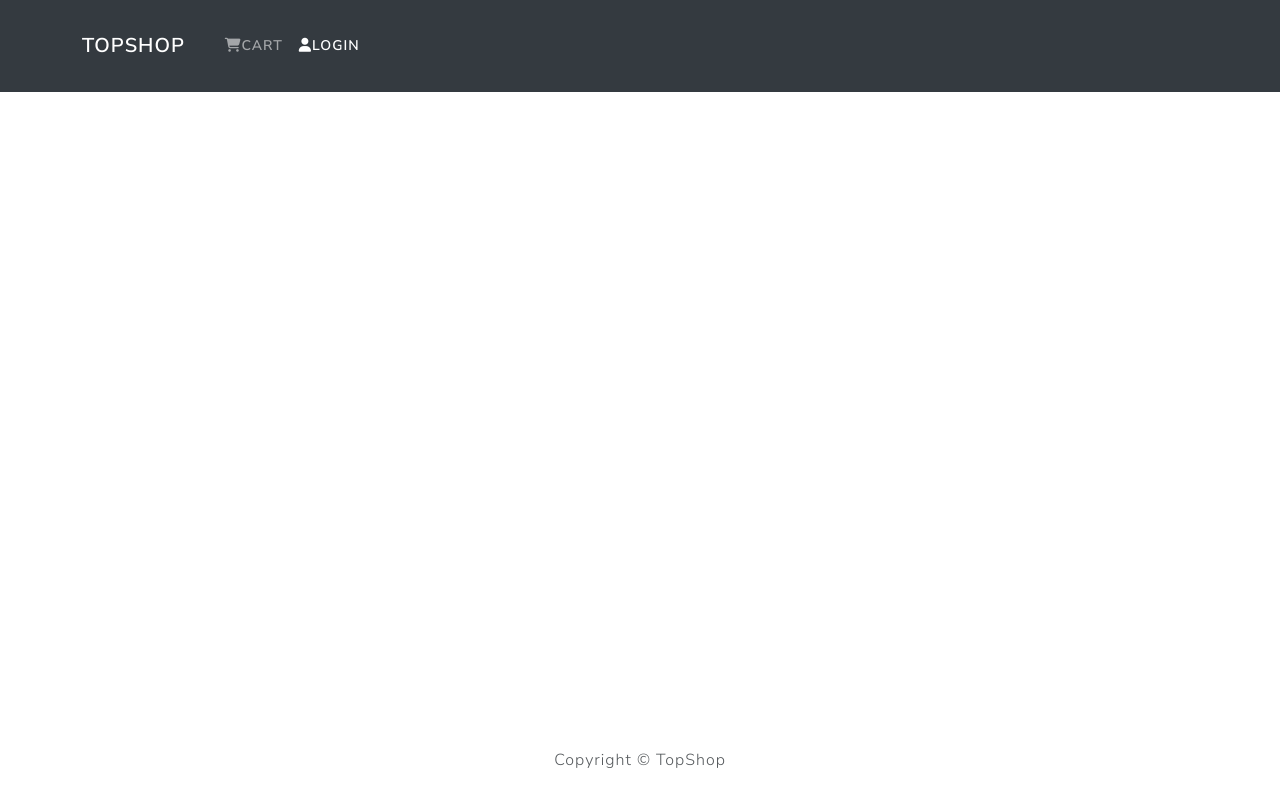
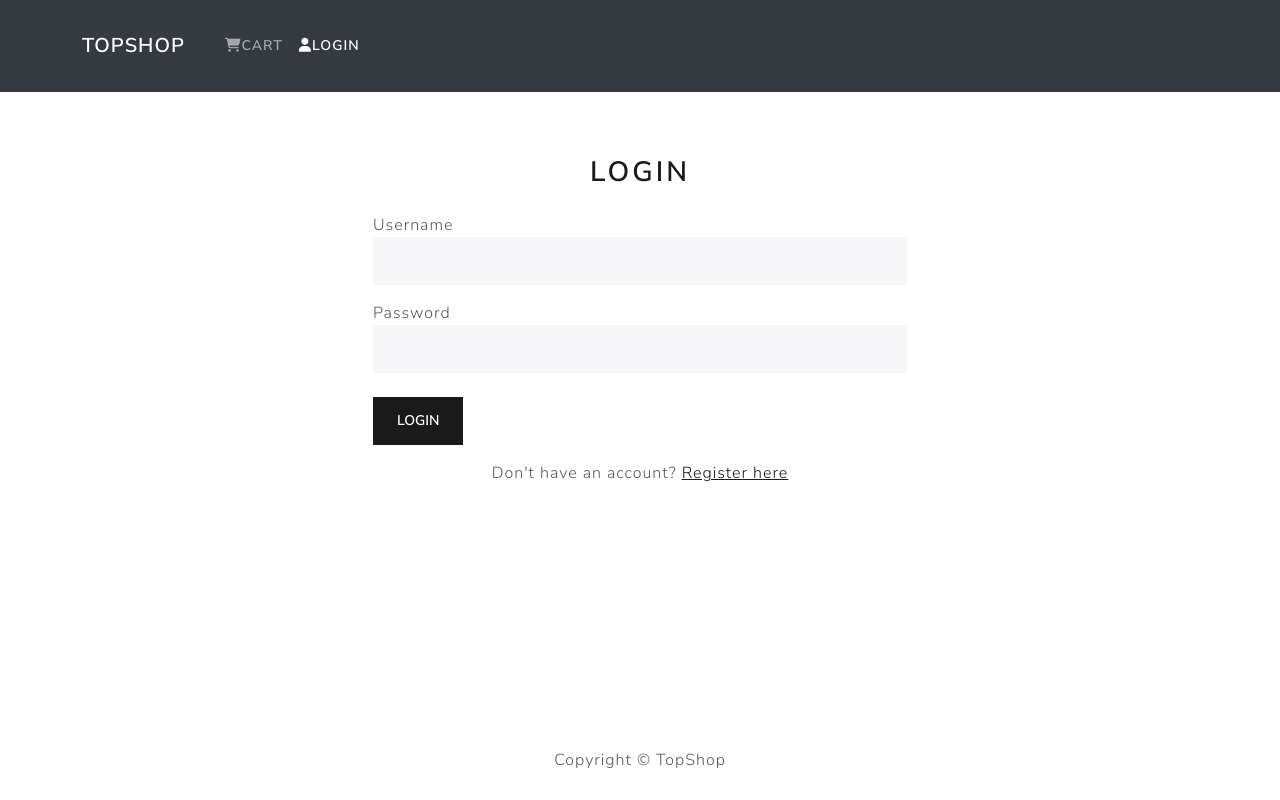
Before and after one commit to SelimRejabd/Ecommerce-site-using-React, a React (Create React App) app: page /login in a window 1280 px wide. Built offline with nearby package versions, Linux system fonts and the light colour scheme.

Commit message:
User login page complete

```diff
--- a/src/App.js
+++ b/src/App.js
@@ -5,6 +5,7 @@ import HomeScreen from "./screens/HomeScreen";
 import ProductScreen from "./screens/ProductScreen";
 import { BrowserRouter as Router, Route, Routes } from "react-router-dom";
 import CartScreen from "./screens/CartScreen";
+import LoginForm from "./components/LoginForm";
 
 function App() {
   return (
@@ -16,6 +17,7 @@ function App() {
             <Route path="/" Component={HomeScreen} exact />
             <Route path="/product/:id" Component={ProductScreen}/>
             <Route path="/cart/:id?" Component={CartScreen}/>
+            <Route path="/login" Component={LoginForm}/>
           </Routes>
         </Container>
       </main>
--- a/src/app/store.js
+++ b/src/app/store.js
@@ -1,11 +1,13 @@
 import { configureStore } from "@reduxjs/toolkit";
-import ProductSlice from "../features/slice/ProductSlice";
-import CartSlice from "../features/slice/CartSlice";
+import ProductReducer from "../features/slice/ProductSlice";
+import CartReducer from "../features/slice/CartSlice";
+import UserLoginReducer from "../features/slice/UserLoginSlice";
 
 const store = configureStore({
   reducer: {
-    products: ProductSlice,
-    cart: CartSlice,
+    products: ProductReducer,
+    cart: CartReducer,
+    user: UserLoginReducer,
   }
 });
 
--- /dev/null
+++ b/src/components/LoginForm.js
@@ -0,0 +1,85 @@
+
+import React, { useState, useEffect } from 'react';
+import { useDispatch, useSelector } from 'react-redux';
+import { useNavigate } from 'react-router-dom';
+import {loginUser} from '../features/slice/UserLoginSlice';
+
+const LoginForm = () => {
+    const dispatch = useDispatch();
+    const navigate = useNavigate();
+    const { user, loading, error } = useSelector((state) => state.user);
+    console.log(user);
+    const [errorMessage, setErrorMessage] = useState('');
+
+    const [credentials, setCredentials] = useState({
+        username: '',
+        password: '',
+    });
+
+    const handleChange = (e) => {
+        setCredentials({
+            ...credentials,
+            [e.target.name]: e.target.value,
+        });
+    };
+
+    const handleSubmit = async (event) => {
+        event.preventDefault();
+        try {
+          await dispatch(loginUser(credentials));
+        } catch (error) {
+         setErrorMessage(error.message);
+        }
+      };
+      useEffect(() => {
+        if (user) {
+            navigate('/');
+        }
+    }, [user, navigate]);
+
+    return (
+        <div className="container">
+            <div className="row justify-content-center">
+                <div className="col-md-6">
+                    <h2 className="text-center mt-5">Login</h2>
+                    <form onSubmit={handleSubmit} className="mt-4">
+                        <div className="form-group">
+                            <label htmlFor="username">Username</label>
+                            <input
+                                type="text"
+                                name="username"
+                                id="username"
+                                className="form-control"
+                                value={credentials.username}
+                                onChange={handleChange}
+                                required
+                            />
+                        </div>
+                        <div className="form-group mt-3">
+                            <label htmlFor="password">Password</label>
+                            <input
+                                type="password"
+                                name="password"
+                                id="password"
+                                className="form-control"
+                                value={credentials.password}
+                                onChange={handleChange}
+                                required
+                            />
+                        </div>
+                        <button type="submit" className="btn btn-primary mt-4 w-30" disabled={loading}>
+                            {loading ? 'Logging in...' : 'Login'}
+                        </button>
+                        {error && <div className="alert alert-danger mt-3">{error}</div>}
+                        <div className="mt-3 text-center">
+                            <span>Don't have an account? </span>
+                            <a href="/register">Register here</a>
+                        </div>
+                    </form>
+                </div>
+            </div>
+        </div>
+    );
+};
+
+export default LoginForm;
--- a/src/constants/productConstants.js
+++ /dev/null
@@ -1,3 +0,0 @@
-export const PRODUCT_LIST_REQUEST = 'PRODUCT_LIST_REQUEST';
-export const PRODUCT_LIST_SUCCESS = 'PRODUCT_LIST_SUCCESS';
-export const PRODUCT_LIST_FAIL = 'PRODUCT_LIST_FAIL';
--- /dev/null
+++ b/src/features/slice/UserLoginSlice.js
@@ -0,0 +1,59 @@
+
+import { createSlice, createAsyncThunk } from '@reduxjs/toolkit';
+import axios from 'axios';
+
+const initialState = {
+    user: JSON.parse(localStorage.getItem('user')) || null,
+    loading: false,
+    error: null,
+};
+
+export const loginUser = createAsyncThunk(
+    'users/login',
+    async (credentials, { rejectWithValue }) => {
+        try {
+            const response = await axios.post('/users/login/', credentials);
+            return response.data;
+        } catch (error) {
+            if (error.response && error.response.data) {
+                return rejectWithValue(error.response.data);
+            } else {
+                return rejectWithValue(error.message);
+            }
+        }
+    }
+);
+
+const userLoginSlice = createSlice({
+    name: 'user',
+    initialState,
+    reducers: {
+        logout: (state) => {
+            state.user = null;
+            state.token = null;
+        },
+    },
+    extraReducers: (builder) => {
+        builder
+            .addCase(loginUser.pending, (state) => {
+                state.loading = true;
+                state.error = null;
+            })
+            .addCase(loginUser.fulfilled, (state, action) => {
+                state.loading = false;
+                state.user = {
+                    username: action.payload.username,
+                    token: action.payload.token
+                };
+                localStorage.setItem('user', JSON.stringify(state.user));
+            })
+            .addCase(loginUser.rejected, (state, action) => {
+                state.loading = false;
+                state.error = action.payload || 'Something went wrong';
+            });
+    },
+});
+
+export const { logout } = userLoginSlice.actions;
+
+export default userLoginSlice.reducer;
```
Also changed, not shown: src/utils/axiosInstance.js (added, +25 -0 lines).
